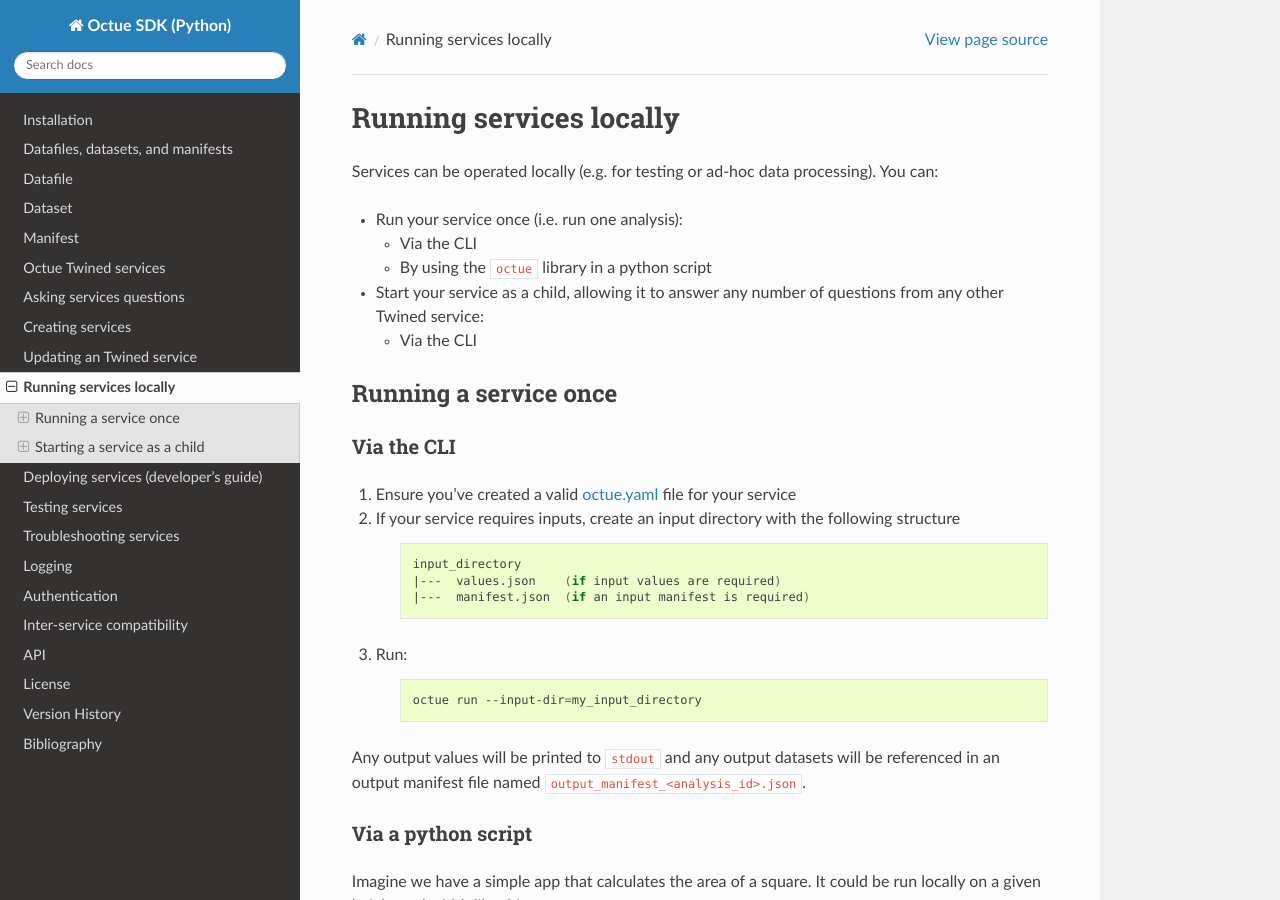
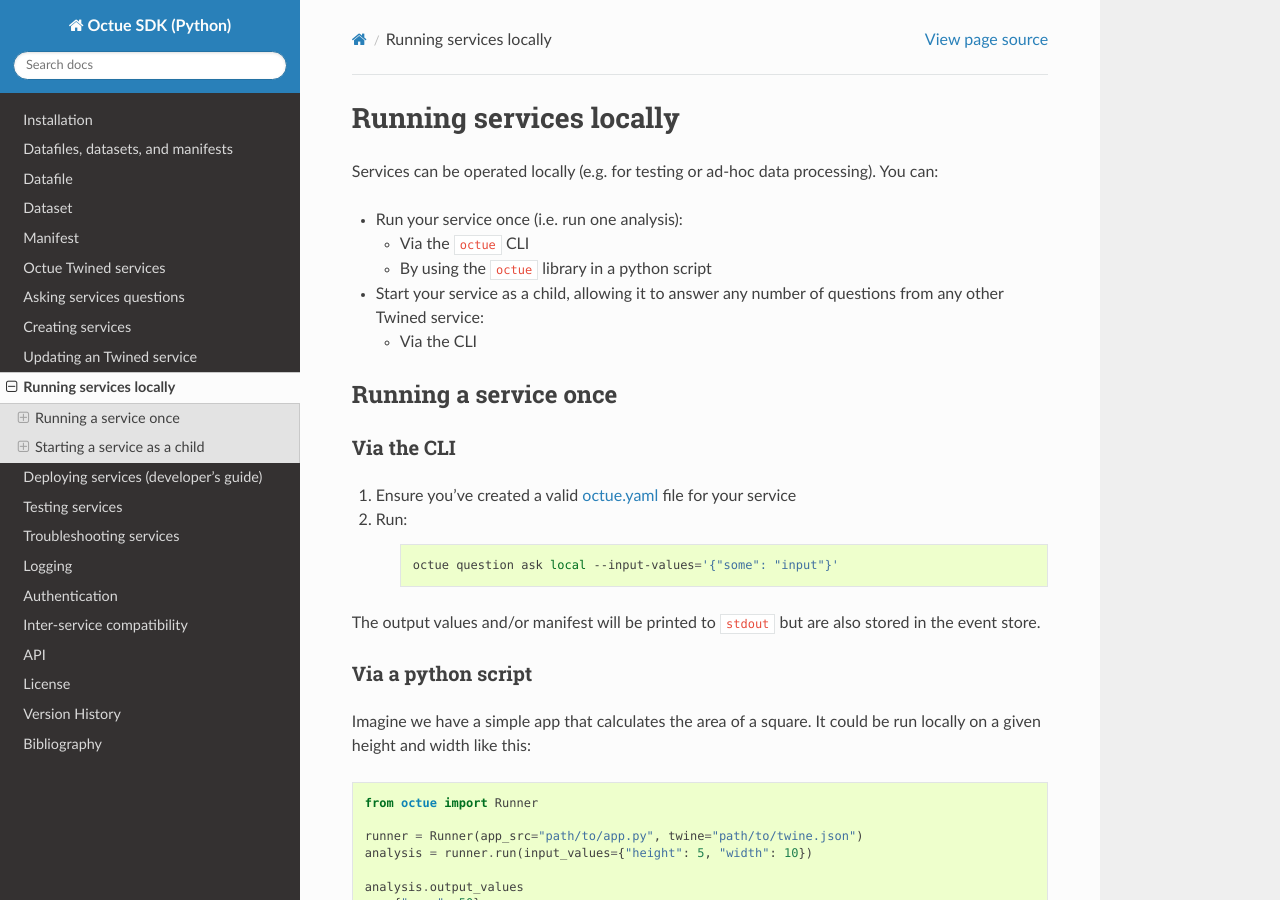
Before and after one commit to octue/octue-sdk-python, a Sphinx documentation site: the page built from docs/source/running_services_locally.rst, in a window 1280 px wide and 900 px high. Built offline with Sphinx 7.4.7 and the Read the Docs theme 3.1.0, drawn with Linux system fonts in a browser that asks for light colours.

Commit message:
DOC: Update "running services locally" documentation
skipci

```diff
--- a/docs/source/running_services_locally.rst
+++ b/docs/source/running_services_locally.rst
@@ -5,7 +5,7 @@
 
 - Run your service once (i.e. run one analysis):
 
-  - Via the CLI
+  - Via the ``octue`` CLI
   - By using the ``octue`` library in a python script
 
 - Start your service as a child, allowing it to answer any number of questions from any other Twined service:
@@ -19,22 +19,14 @@
 Via the CLI
 -----------
 1. Ensure you've created a valid :ref:`octue.yaml <octue_yaml>` file for your service
-2. If your service requires inputs, create an input directory with the following structure
+
+2. Run:
 
     .. code-block:: shell
 
-        input_directory
-        |---  values.json    (if input values are required)
-        |---  manifest.json  (if an input manifest is required)
+        octue question ask local --input-values='{"some": "input"}'
 
-3. Run:
-
-    .. code-block:: shell
-
-        octue run --input-dir=my_input_directory
-
-Any output values will be printed to ``stdout`` and any output datasets will be referenced in an output manifest file
-named ``output_manifest_<analysis_id>.json``.
+The output values and/or manifest will be printed to ``stdout`` but are also stored in the event store.
 
 Via a python script
 -------------------
```
